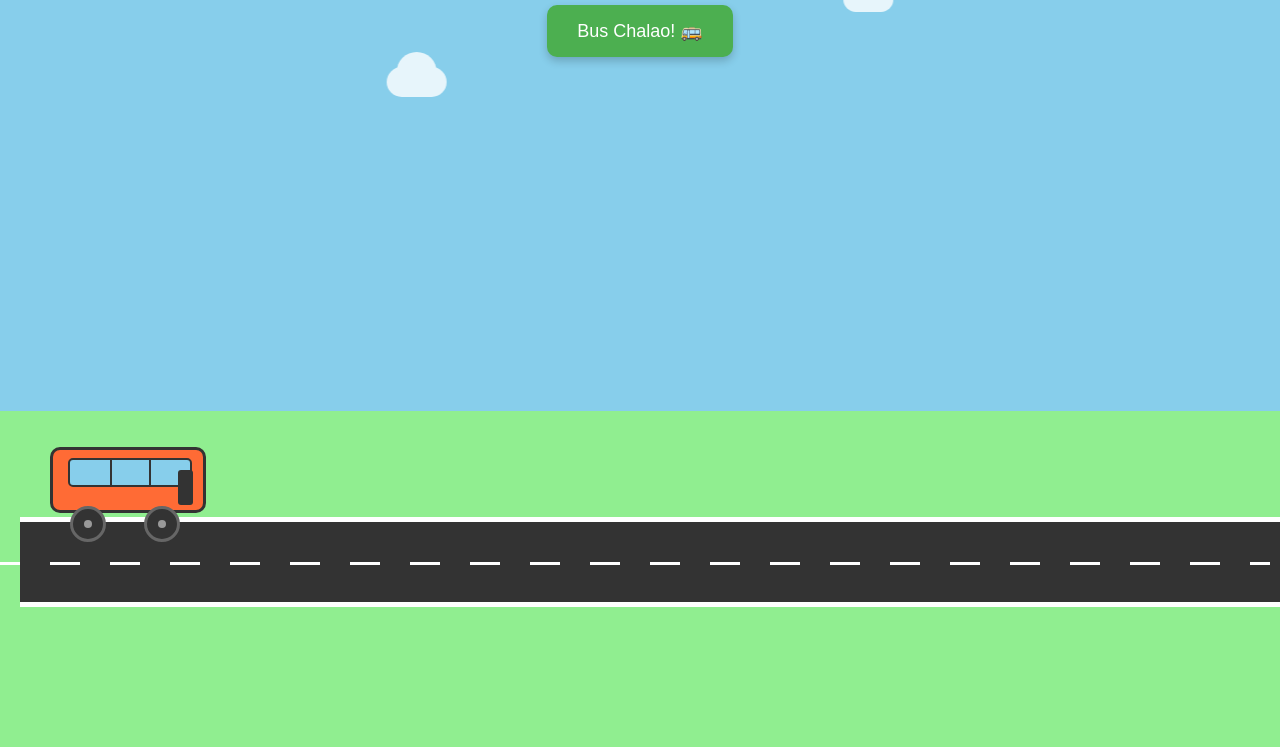
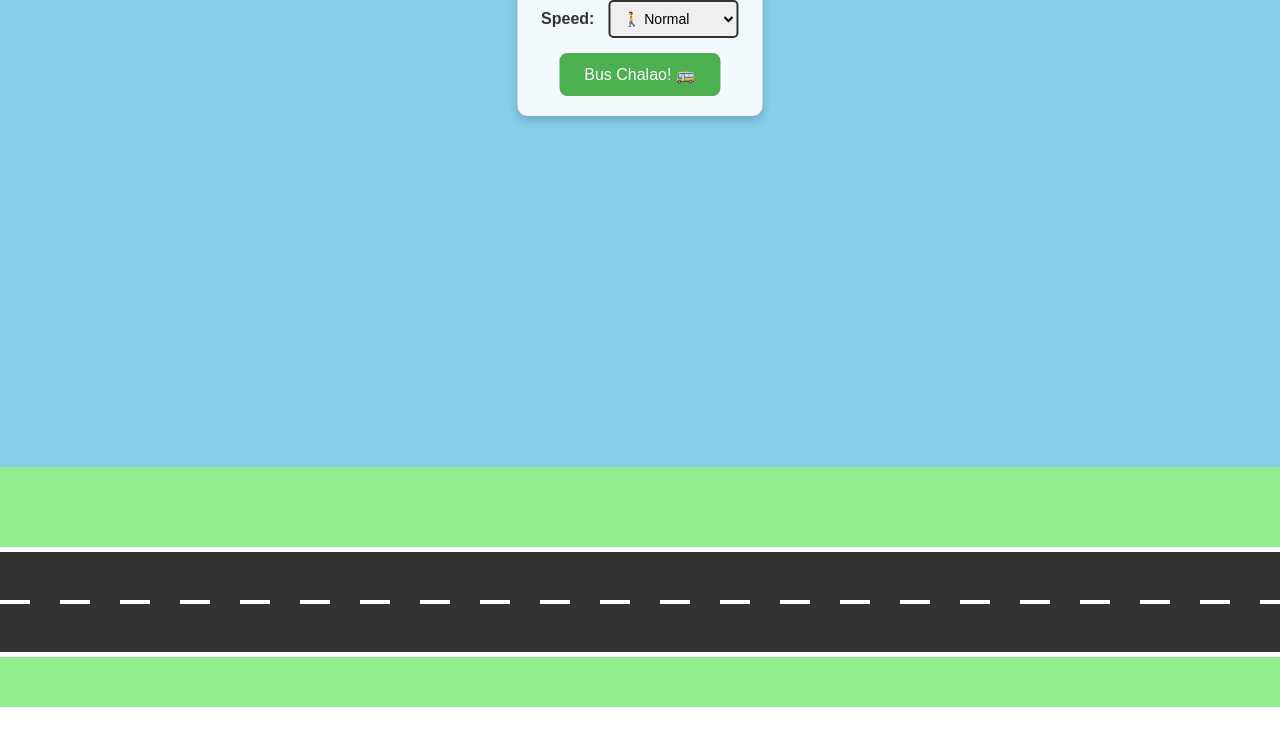
Before and after one commit to farhanansari888/Bus-Animation, a plain HTML site: page index.html in a window 1280 px wide. Shown: the part 93-840 px from the top of the page. After the commit the page ends 800 px from the top, so only its background shows below. Drawn offline with Linux system fonts and the light colour scheme.

Commit message:
Update index.html

```diff
--- a/index.html
+++ b/index.html
@@ -3,129 +3,138 @@
 <head>
     <meta charset="UTF-8">
     <meta name="viewport" content="width=device-width, initial-scale=1.0">
-    <title>Bus Animation</title>
+    <title>Simple Bus Animation</title>
     <style>
         body {
             margin: 0;
-            padding: 20px;
-            background: linear-gradient(to bottom, #87CEEB 0%, #87CEEB 60%, #90EE90 60%, #90EE90 100%);
+            padding: 0;
+            background: linear-gradient(to bottom, #87CEEB 0%, #87CEEB 70%, #90EE90 70%);
             font-family: Arial, sans-serif;
             height: 100vh;
             overflow: hidden;
         }
 
+        .container {
+            position: relative;
+            width: 100%;
+            height: 100vh;
+        }
+
+        /* Road */
         .road {
             position: absolute;
-            bottom: 100px;
+            bottom: 50px;
             width: 100%;
-            height: 80px;
+            height: 100px;
             background: #333;
-            border-top: 5px solid #FFF;
-            border-bottom: 5px solid #FFF;
+            border-top: 5px solid white;
+            border-bottom: 5px solid white;
         }
 
-        .road::before {
-            content: '';
+        /* Road center line */
+        .center-line {
             position: absolute;
             top: 50%;
             left: 0;
             width: 100%;
-            height: 3px;
+            height: 4px;
             background: repeating-linear-gradient(
                 to right,
-                #FFF 0px,
-                #FFF 30px,
+                white 0px,
+                white 30px,
                 transparent 30px,
                 transparent 60px
             );
-            animation: roadMove 2s linear infinite;
+            transform: translateY(-50%);
         }
 
-        @keyframes roadMove {
-            0% { transform: translateX(0); }
-            100% { transform: translateX(-60px); }
+        /* Bus */
+        .bus {
+            position: absolute;
+            bottom: 150px;
+            left: -150px;
+            width: 120px;
+            height: 60px;
+            transition: left 3s ease-in-out;
         }
 
-        .bus {
-            position: absolute;
-            bottom: 180px;
-            left: 50px;
-            width: 150px;
-            height: 80px;
-            transition: transform 0.5s ease;
+        /* Bus body */
+        .bus-main {
+            width: 120px;
+            height: 50px;
+            background: #FF4500;
+            border-radius: 8px;
+            border: 2px solid #000;
+            position: relative;
         }
 
-        .bus.moving {
-            animation: busMove 3s ease-in-out forwards;
+        /* Bus windows */
+        .windows {
+            position: absolute;
+            top: 5px;
+            left: 10px;
+            width: 90px;
+            height: 20px;
+            background: lightblue;
+            border-radius: 3px;
+            border: 1px solid #000;
         }
 
-        @keyframes busMove {
-            0% { transform: translateX(0); }
-            100% { transform: translateX(calc(100vw - 200px)); }
-        }
-
-        .bus-body {
-            width: 150px;
-            height: 60px;
-            background: #FF6B35;
-            border-radius: 10px;
-            position: relative;
-            border: 3px solid #333;
-        }
-
-        .bus-windows {
-            position: absolute;
-            top: 8px;
-            left: 15px;
-            width: 120px;
-            height: 25px;
-            background: #87CEEB;
-            border-radius: 5px;
-            border: 2px solid #333;
-        }
-
-        .bus-window-dividers {
+        .window-lines {
             position: absolute;
             top: 0;
             width: 100%;
             height: 100%;
         }
 
-        .bus-window-dividers::before,
-        .bus-window-dividers::after {
+        .window-lines::before {
             content: '';
             position: absolute;
-            width: 2px;
+            left: 30px;
+            top: 0;
+            width: 1px;
             height: 100%;
-            background: #333;
+            background: #000;
         }
 
-        .bus-window-dividers::before {
-            left: 33%;
+        .window-lines::after {
+            content: '';
+            position: absolute;
+            left: 60px;
+            top: 0;
+            width: 1px;
+            height: 100%;
+            background: #000;
         }
 
-        .bus-window-dividers::after {
-            left: 66%;
+        /* Bus door */
+        .door {
+            position: absolute;
+            right: 5px;
+            top: 15px;
+            width: 12px;
+            height: 30px;
+            background: #000;
+            border-radius: 2px;
         }
 
-        .bus-door {
-            position: absolute;
-            right: 10px;
-            top: 20px;
-            width: 15px;
-            height: 35px;
-            background: #333;
-            border-radius: 3px;
-        }
-
+        /* Wheels */
         .wheel {
             position: absolute;
             bottom: -15px;
-            width: 30px;
-            height: 30px;
-            background: #333;
+            width: 25px;
+            height: 25px;
+            background: #000;
             border-radius: 50%;
-            border: 3px solid #666;
+            border: 2px solid #333;
+        }
+
+        .wheel-front {
+            left: 15px;
+        }
+
+        .wheel-back {
+            right: 15px;
         }
 
         .wheel::before {
@@ -133,193 +142,174 @@
             position: absolute;
             top: 50%;
             left: 50%;
-            width: 8px;
-            height: 8px;
-            background: #999;
+            width: 6px;
+            height: 6px;
+            background: #666;
             border-radius: 50%;
             transform: translate(-50%, -50%);
         }
 
-        .wheel-front {
-            left: 20px;
-        }
-
-        .wheel-back {
-            right: 20px;
-        }
-
-        .bus.moving .wheel {
-            animation: wheelRotate 0.3s linear infinite;
-        }
-
-        @keyframes wheelRotate {
-            0% { transform: rotate(0deg); }
-            100% { transform: rotate(360deg); }
-        }
-
-        .control-panel {
+        /* Controls */
+        .controls {
             position: absolute;
-            top: 50px;
+            top: 30px;
             left: 50%;
             transform: translateX(-50%);
             text-align: center;
+            background: rgba(255,255,255,0.9);
+            padding: 20px;
+            border-radius: 10px;
+            box-shadow: 0 4px 10px rgba(0,0,0,0.2);
         }
 
-        .start-btn {
+        .title {
+            font-size: 24px;
+            color: #333;
+            margin-bottom: 15px;
+            font-weight: bold;
+        }
+
+        .speed-selector {
+            margin-bottom: 15px;
+        }
+
+        .speed-selector label {
+            color: #333;
+            font-weight: bold;
+            margin-right: 10px;
+        }
+
+        .speed-selector select {
+            padding: 8px;
+            border-radius: 5px;
+            border: 2px solid #333;
+            font-size: 14px;
+        }
+
+        .start-button {
             background: #4CAF50;
             color: white;
             border: none;
-            padding: 15px 30px;
-            font-size: 18px;
-            border-radius: 10px;
+            padding: 12px 25px;
+            font-size: 16px;
+            border-radius: 8px;
             cursor: pointer;
-            box-shadow: 0 4px 8px rgba(0,0,0,0.2);
             transition: background 0.3s;
         }
 
-        .start-btn:hover {
+        .start-button:hover:not(:disabled) {
             background: #45a049;
         }
 
-        .start-btn:disabled {
-            background: #cccccc;
+        .start-button:disabled {
+            background: #ccc;
             cursor: not-allowed;
         }
 
-        .clouds {
-            position: absolute;
-            width: 100%;
-            height: 100%;
-            top: 0;
-            left: 0;
-            z-index: -1;
+        /* Moving animation classes */
+        .bus.slow { transition: left 5s ease-in-out; }
+        .bus.normal { transition: left 3s ease-in-out; }
+        .bus.fast { transition: left 1.5s ease-in-out; }
+        .bus.super-fast { transition: left 0.8s ease-in-out; }
+
+        .bus.moving .wheel {
+            animation: spin 0.5s linear infinite;
         }
 
-        .cloud {
-            position: absolute;
-            background: white;
-            border-radius: 50px;
-            opacity: 0.8;
-            animation: cloudMove 15s linear infinite;
-        }
-
-        .cloud::before,
-        .cloud::after {
-            content: '';
-            position: absolute;
-            background: white;
-            border-radius: 50px;
-        }
-
-        .cloud1 {
-            width: 60px;
-            height: 30px;
-            top: 20%;
-            left: -60px;
-        }
-
-        .cloud1::before {
-            width: 40px;
-            height: 40px;
-            top: -15px;
-            left: 10px;
-        }
-
-        .cloud1::after {
-            width: 35px;
-            height: 35px;
-            top: -10px;
-            right: 10px;
-        }
-
-        .cloud2 {
-            width: 50px;
-            height: 25px;
-            top: 10%;
-            left: -50px;
-            animation-delay: -5s;
-        }
-
-        .cloud2::before {
-            width: 35px;
-            height: 35px;
-            top: -12px;
-            left: 8px;
-        }
-
-        .cloud2::after {
-            width: 30px;
-            height: 30px;
-            top: -8px;
-            right: 8px;
-        }
-
-        @keyframes cloudMove {
-            0% { transform: translateX(0); }
-            100% { transform: translateX(calc(100vw + 60px)); }
-        }
-
-        .title {
-            color: #333;
-            font-size: 24px;
-            font-weight: bold;
-            margin-bottom: 20px;
+        @keyframes spin {
+            from { transform: rotate(0deg); }
+            to { transform: rotate(360deg); }
         }
     </style>
 </head>
 <body>
-    <div class="clouds">
-        <div class="cloud cloud1"></div>
-        <div class="cloud cloud2"></div>
+    <div class="container">
+        <!-- Controls -->
+        <div class="controls">
+            <div class="title">🚌 Bus Animation</div>
+            <div class="speed-selector">
+                <label>Speed:</label>
+                <select id="speed">
+                    <option value="slow">🐌 Slow</option>
+                    <option value="normal" selected>🚶 Normal</option>
+                    <option value="fast">🏃 Fast</option>
+                    <option value="super-fast">⚡ Super Fast</option>
+                </select>
+            </div>
+            <button class="start-button" onclick="moveBus()">
+                <span id="button-text">Bus Chalao! 🚌</span>
+            </button>
         </div>
 
-    <div class="control-panel">
-        <div class="title">Lo madam ji bus chala lo 🙂</div>
-        <button class="start-btn" onclick="startBus()">Bus Chalao! 🚌</button>
+        <!-- Road -->
+        <div class="road">
+            <div class="center-line"></div>
         </div>
 
-    <div class="road"></div>
-
+        <!-- Bus -->
         <div class="bus" id="bus">
-        <div class="bus-body">
-            <div class="bus-windows">
-                <div class="bus-window-dividers"></div>
+            <div class="bus-main">
+                <div class="windows">
+                    <div class="window-lines"></div>
                 </div>
-            <div class="bus-door"></div>
+                <div class="door"></div>
             </div>
             <div class="wheel wheel-front"></div>
             <div class="wheel wheel-back"></div>
+        </div>
     </div>
 
     <script>
         let isMoving = false;
 
-        function startBus() {
+        function moveBus() {
             if (isMoving) return;
 
             const bus = document.getElementById('bus');
-            const btn = document.querySelector('.start-btn');
+            const button = document.querySelector('.start-button');
+            const buttonText = document.getElementById('button-text');
+            const speedSelect = document.getElementById('speed');
+            const selectedSpeed = speedSelect.value;
+
+            // Duration mapping
+            const durations = {
+                'slow': 5000,
+                'normal': 3000,
+                'fast': 1500,
+                'super-fast': 800
+            };
 
             isMoving = true;
-            btn.disabled = true;
-            btn.textContent = 'Bus Chal Rahi Hai...';
+            button.disabled = true;
+            speedSelect.disabled = true;
+            buttonText.textContent = 'Bus Chal Rahi Hai... 🚌';
 
-            bus.classList.add('moving');
+            // Reset position and add speed class
+            bus.style.left = '-150px';
+            bus.className = `bus ${selectedSpeed} moving`;
 
+            // Start movement
             setTimeout(() => {
-                bus.classList.remove('moving');
-                bus.style.transform = 'translateX(0)';
+                bus.style.left = 'calc(100vw + 50px)';
+            }, 100);
+
+            // Reset after animation
+            setTimeout(() => {
+                bus.style.left = '-150px';
+                bus.className = 'bus';
+
                 isMoving = false;
-                btn.disabled = false;
-                btn.textContent = 'Bus Chalao! 🚌';
-            }, 3000);
+                button.disabled = false;
+                speedSelect.disabled = false;
+                buttonText.textContent = 'Bus Chalao! 🚌';
+            }, durations[selectedSpeed] + 500);
         }
 
         // Keyboard support
         document.addEventListener('keydown', function(e) {
-            if (e.code === 'Space' || e.code === 'Enter') {
+            if (e.code === 'Space' && !isMoving) {
                 e.preventDefault();
-                startBus();
+                moveBus();
             }
         });
     </script>
```
Lines whose indentation alone changed are shown as unchanged.
